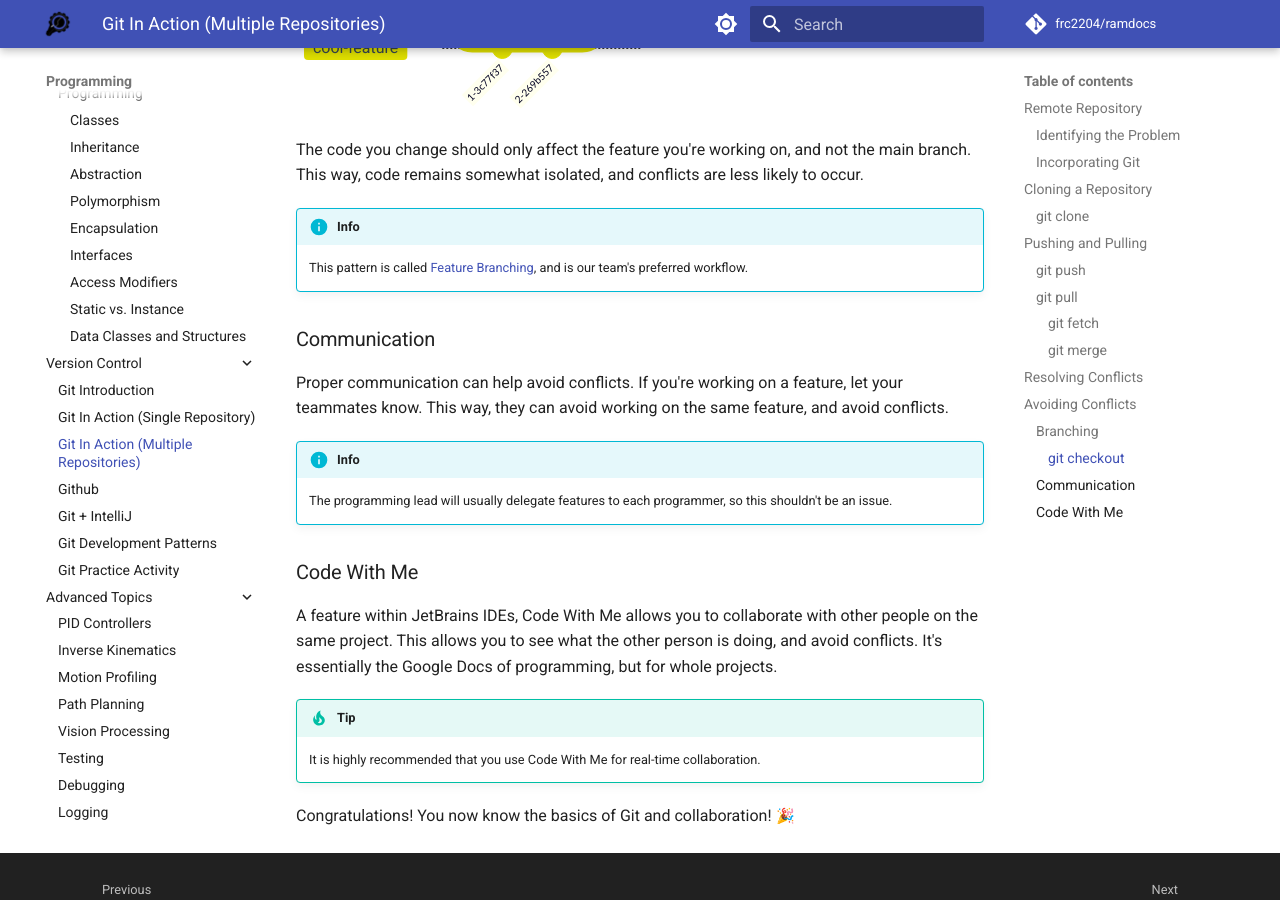
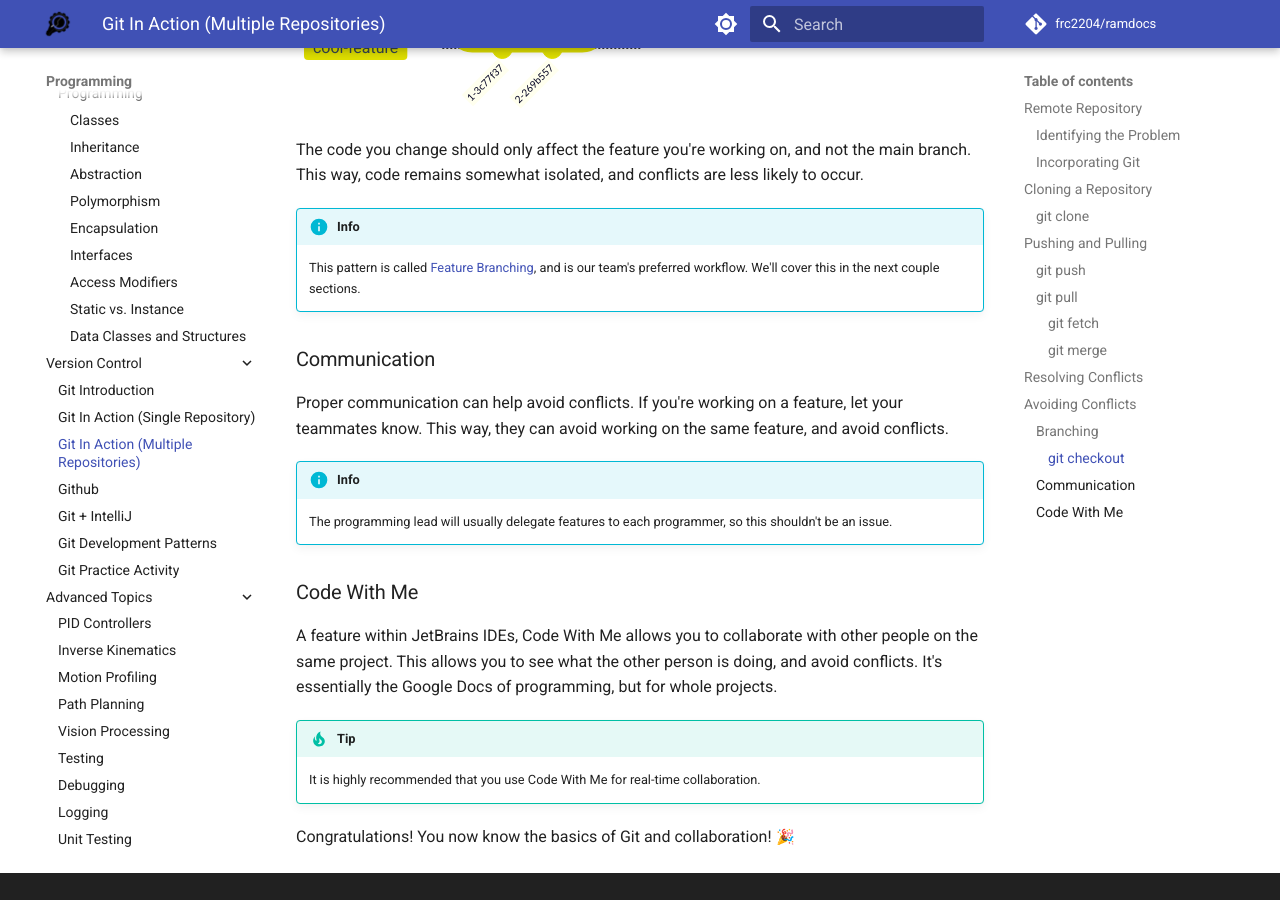
Before and after one commit to frc2204/ramdocs, an MkDocs documentation site: the page built from docs/programming/version-control/git-in-action-multiple.md, in a window 1280 px wide and 900 px high, scrolled down 6512 px. Built offline with MkDocs 1.6.1 and Material for MkDocs 9.7.7, drawn with Linux system fonts in a browser that asks for light colours; nearby versions of some CDN libraries; emoji names are drawn with the system emoji font; library files that are not in the unit come from our copies; comment, search, counter and statistics services are not loaded.

Commit message:
Point feature branching internally

````diff
--- a/docs/programming/version-control/git-in-action-multiple.md
+++ b/docs/programming/version-control/git-in-action-multiple.md
@@ -195,11 +195,10 @@
     merge cool-feature
 ```
 
-
 The code you change should only affect the feature you're working on, and not the main branch. This way, code remains somewhat isolated, and conflicts are less likely to occur.
 
 !!! info
-    This pattern is called [Feature Branching](https://www.atlassian.com/git/tutorials/comparing-workflows/feature-branch-workflow), and is our team's preferred workflow.
+    This pattern is called [Feature Branching](./git-dev-patterns.md#feature-branching), and is our team's preferred workflow. We'll cover this in the next couple sections.
 
 ### Communication
 
````
